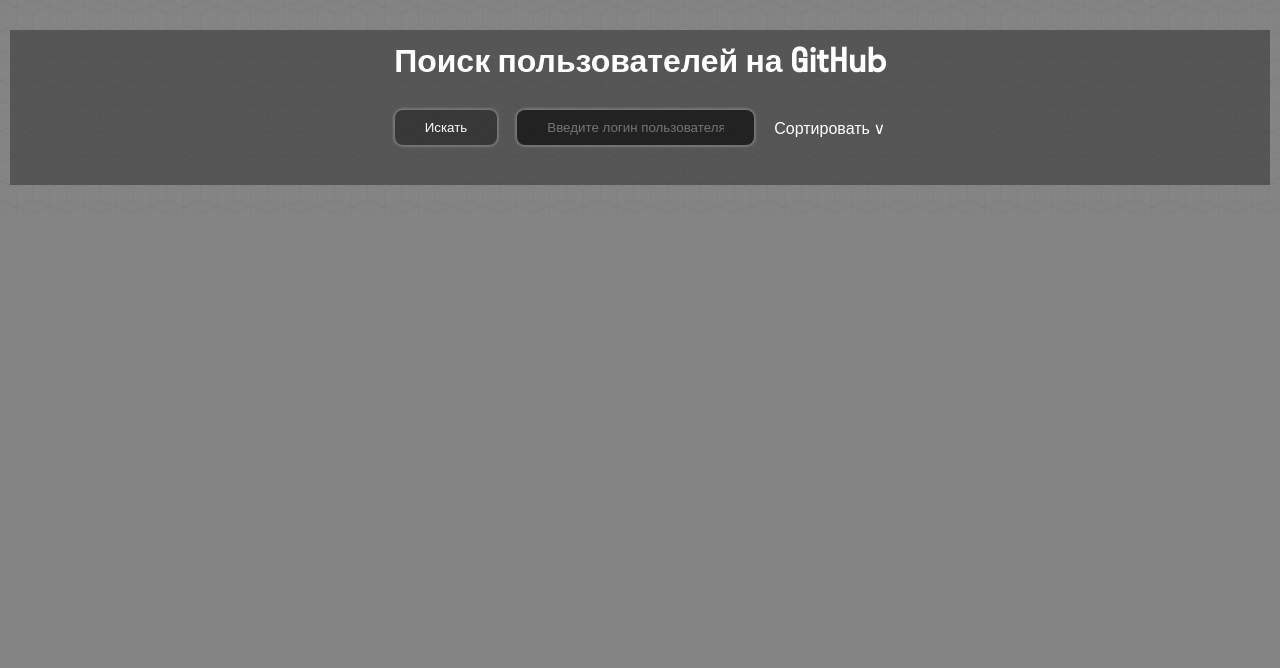
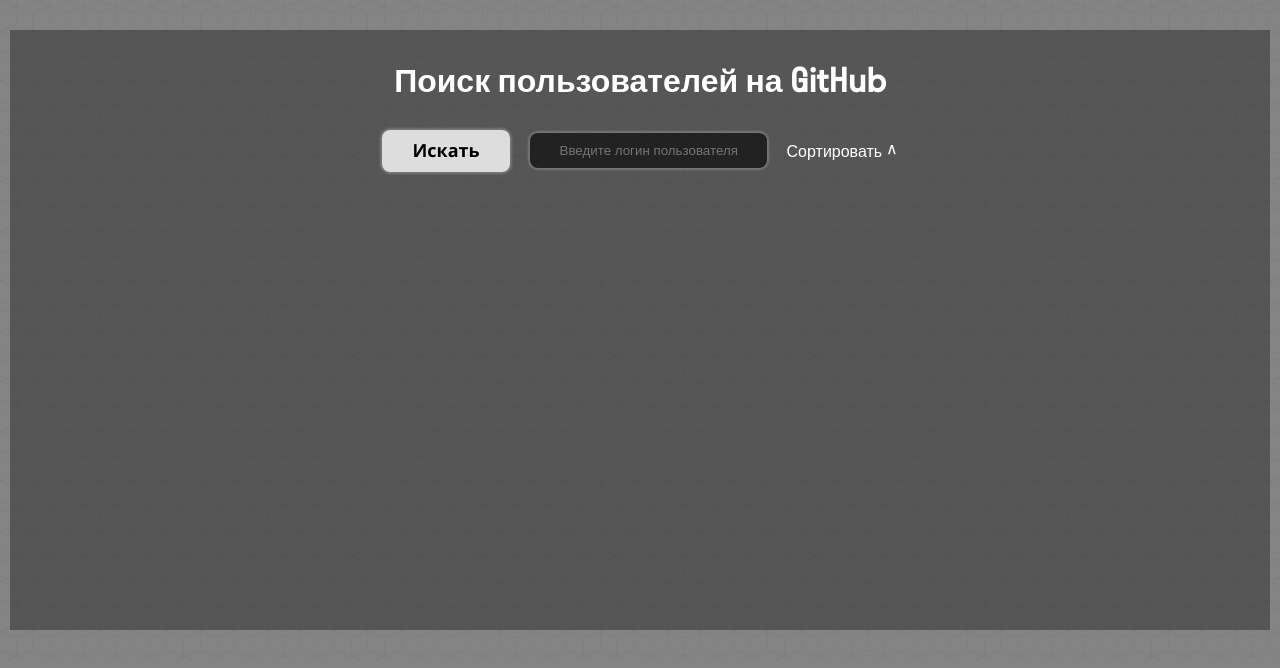
Before and after one commit to dmKrl/test-project-skypro, a React (Create React App) app: page / in a window 1280 px wide. Shown: the top 668 px of the page. Built offline with nearby package versions, Linux system fonts and the light colour scheme.

Commit message:
change some styles

```diff
--- a/src/App.jsx
+++ b/src/App.jsx
@@ -1,12 +1,11 @@
 import { useEffect, useState } from 'react';
-import axios from 'axios';
 import SearchBar from './components/SearchBar/SearchBar';
 import UserList from './components/UserList/UserList';
 import GlobalStyle from './GlobalStyle.styles';
 import * as s from './App.style';
 import Pagination from './components/Pagination/Pagination';
 
-const accessToken = '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';
+const accessToken = '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';
 
 function App() {
     const [users, setUsers] = useState([]);
@@ -14,6 +13,7 @@
     const [totalPages, setTotalPages] = useState(1);
     const [searchQuery, setSearchQuery] = useState('');
     const [selectedUser, setSelectedUser] = useState(false);
+    const [isShowingList, setIsShowingList] = useState(false);
 
     const PERSON_PAGE = 15;
     const MAX_PAGES = 20;
@@ -29,10 +29,13 @@
     const handleChangeUsers = (someUsers) => {
         setUsers(someUsers);
     };
+    const handleChangeIsShowingList = () => {
+        setIsShowingList(!isShowingList);
+    };
 
     const handleSearchUserRepos = async (usernameForGetRepos) => {
         try {
-            const response = await axios.get(
+            const response = await fetch(
                 `https://api.github.com/users/${usernameForGetRepos}/repos`,
                 {
                     headers: {
@@ -40,14 +43,15 @@
                     },
                 },
             );
-            return response.data;
+            const responseData = await response.json();
+            return responseData;
         } catch (error) {
             return null;
         }
     };
 
-    const handleChangeUserArray = (data) => {
-        const newData = data?.items?.map(async (user) => {
+    const handleAddReposForUsers = (data) => {
+        const newData = data?.map(async (user) => {
             const userWithRep = {
                 ...user,
                 public_rep: await handleSearchUserRepos(user.login),
@@ -65,18 +69,19 @@
 
     useEffect(() => {
         const fetchData = async () => {
-            const response = await axios.get(
+            const response = await fetch(
                 `https://api.github.com/search/users?q=${searchQuery}&per_page=${PERSON_PAGE}&page=${currentPage}`,
             );
+            const responseData = await response.json();
 
             let totalPageCount = Math.ceil(
-                response.data.total_count / PERSON_PAGE,
+                responseData.total_count / PERSON_PAGE,
             );
             if (totalPageCount > MAX_PAGES) {
                 totalPageCount = MAX_PAGES;
             }
             setTotalPages(totalPageCount);
-            handleChangeUserArray(response.data);
+            handleAddReposForUsers(responseData.items);
         };
         if (searchQuery) {
             fetchData();
@@ -90,12 +95,14 @@
                 <h1>Поиск пользователей на GitHub</h1>
                 <SearchBar
                     users={users}
+                    handleChangeIsShowingList={handleChangeIsShowingList}
                     handleSearchQueryChange={handleSearchQueryChange}
                     handleChangeUsers={handleChangeUsers}
                     handleChangeSelectedUser={handleChangeSelectedUser}
                 />
                 <UserList
                     users={users}
+                    isShowingList={isShowingList}
                     selectedUser={selectedUser}
                     handleChangeSelectedUser={handleChangeSelectedUser}
                 />
--- a/src/App.style.js
+++ b/src/App.style.js
@@ -1,7 +1,7 @@
 import styled from 'styled-components';
 
 export const App = styled.div`
-    max-width: 1580px;
+    max-width: 1280px;
     margin: 0 auto;
     display: flex;
     flex-direction: column;
@@ -16,9 +16,11 @@
     flex-direction: column;
     align-items: center;
     width: 100%;
-    height: 100%;
+    min-height: 600px;
+    max-height: 100%;
+
     background-color: rgba(0, 0, 0, 0.35);
-    padding: 10px
+    padding: 30px
 }
 `;
 export const MainHeading = styled.h1``;
--- a/src/components/SearchBar/SearchBar.jsx
+++ b/src/components/SearchBar/SearchBar.jsx
@@ -8,6 +8,7 @@
         handleSearchQueryChange,
         handleChangeUsers,
         handleChangeSelectedUser,
+        handleChangeIsShowingList,
     } = props;
     const [username, setUsername] = useState('');
 
@@ -15,6 +16,7 @@
         e.preventDefault();
         handleChangeSelectedUser(false);
         handleSearchQueryChange(username);
+        handleChangeIsShowingList();
     };
 
     return (
--- a/src/components/SearchBar/SearchBar.style.js
+++ b/src/components/SearchBar/SearchBar.style.js
@@ -35,13 +35,18 @@
     border-radius: 8px;
     gap: 20px;
     box-shadow: 0px 0px 2px 2px rgba(255, 255, 255, 0.2);
-    background-color: rgba(0, 0, 0, 0.35);
-    color: white;
+    background-color: rgba(255, 255, 255, 0.8);
+    color: #000;
+    font-family: "Segoe UI";
+    font-size: 18px;
+    font-style: normal;
+    font-weight: 600;
+    line-height: 120%;
     transition: all 0.2s ease;
     :hover {
     transition: all 0.2s ease;
-        box-shadow: 0px 0px 2px 2px rgba(0, 0, 0, 0);
-        background-color: rgba(0, 0, 0, 0.45);
+        box-shadow: 0px 0px 2px 2px rgba(255, 255, 255,  0);
+        background-color: rgba(255, 255, 255, 0.45);
     }
 }
 `;
--- a/src/components/SortDropdown/SortDropdown.jsx
+++ b/src/components/SortDropdown/SortDropdown.jsx
@@ -25,7 +25,12 @@
     return (
         <s.SortDropdown>
             <s.SortHeader onClick={() => setShowOptions(!showOptions)}>
-                <span>Сортировать &#8744;</span>
+                <s.SortHeaderText>
+                    Сортировать{' '}
+                    <s.SortTextSpan $isOpen={showOptions}>
+                        &#8744;
+                    </s.SortTextSpan>
+                </s.SortHeaderText>
             </s.SortHeader>
             {showOptions && (
                 <s.Options className="options">
--- a/src/components/SortDropdown/SortDropdown.style.js
+++ b/src/components/SortDropdown/SortDropdown.style.js
@@ -15,6 +15,13 @@
     position: relative;
     font-size: 16px;
 `;
+export const SortHeaderText = styled.p``;
+export const SortTextSpan = styled.span`
+    display: inline-block;
+    transition: all 0.4s ease;
+    transform: ${(props) =>
+        props.$isOpen ? 'rotateX(0deg)' : 'rotateX(-180deg)'};
+`;
 export const Options = styled.div`
     position: absolute;
     top: 30px;
@@ -27,6 +34,5 @@
     }
     div:hover {
         background-color: rgba(0, 0, 0, 0.7);
-
     }
 `;
--- a/src/components/UserList/UserList.jsx
+++ b/src/components/UserList/UserList.jsx
@@ -2,15 +2,22 @@
 /* eslint-disable jsx-a11y/click-events-have-key-events */
 import * as s from './UserList.style';
 
-function UserList({ users, selectedUser, handleChangeSelectedUser }) {
+function UserList({
+    users,
+    isShowingList,
+    selectedUser,
+    handleChangeSelectedUser,
+}) {
     const showDetails = (user) => {
         handleChangeSelectedUser(user);
     };
-
     return (
         <s.UserListContainer>
             <s.UserListWrapper>
-                {users?.map((user) => (
+                {isShowingList && !users.length ? (
+                    <p>Загрузка...</p>
+                ) : (
+                    users?.map((user) => (
                         <s.UserListItem
                             key={user.id}
                             onClick={() => showDetails(user)}
@@ -19,9 +26,12 @@
                                 src={user.avatar_url}
                                 alt={user.login}
                             />
-                        <p>Логин: {user.login}</p>
+                            <p>
+                                Логин: <br /> <span>{user.login}</span>
+                            </p>
                         </s.UserListItem>
-                ))}
+                    ))
+                )}
             </s.UserListWrapper>
             {selectedUser && (
                 <s.SelectedUserInfo>
--- a/src/components/UserList/UserList.style.js
+++ b/src/components/UserList/UserList.style.js
@@ -17,26 +17,41 @@
     cursor: pointer;
     display: flex;
     flex-direction: column;
-    max-width: 100px;
-    max-height: 200px;
+    max-width: 170px;
+    max-height: 300px;
     word-break: break-all;
-    box-shadow: 0px 0px 2px 2px rgba(255, 255, 255, 0.2);
+    box-shadow: 0px 2px 4px 0px rgba(255, 255, 255, 0.6);
     transition: all 0.2s ease;
     border-radius: 4px 4px 0px 0px;
     :hover {
         transition: all 0.2s ease;
-        box-shadow: 0px 0px 2px 2px rgba(255, 255, 255, 0.4);
+        box-shadow: 0px 0px 2px 2px rgba(255, 255, 255, 0.8);
     }
     :active {
         transition: all 0.2s ease;
-        box-shadow: 0px 0px 2px 2px rgba(255, 255, 255, 0.6);
+        box-shadow: 0px 0px 2px 2px rgba(255, 255, 255, 0.4);
     }
     p {
-        text-align: center;
+        color: #fff;
+        font-family: 'Segoe UI';
+        font-size: 20px;
+        font-style: normal;
+        font-weight: 400;
+        line-height: 120%; /* 24px */
+        text-align: start;
+        padding: 15px;
+        line-height: 130%;
+    }
+    p span {
+        color: #fff;
+        font-family: 'Segoe UI';
+        font-size: 22px;
+        font-style: normal;
+        font-weight: 600;
     }
 `;
 export const UserListItemImg = styled.img`
-    height: 100px;
+    height: 170px;
     width: 100%;
     border-radius: 4px 4px 0px 0px;
 `;
```
Lines whose indentation alone changed are shown as unchanged.
